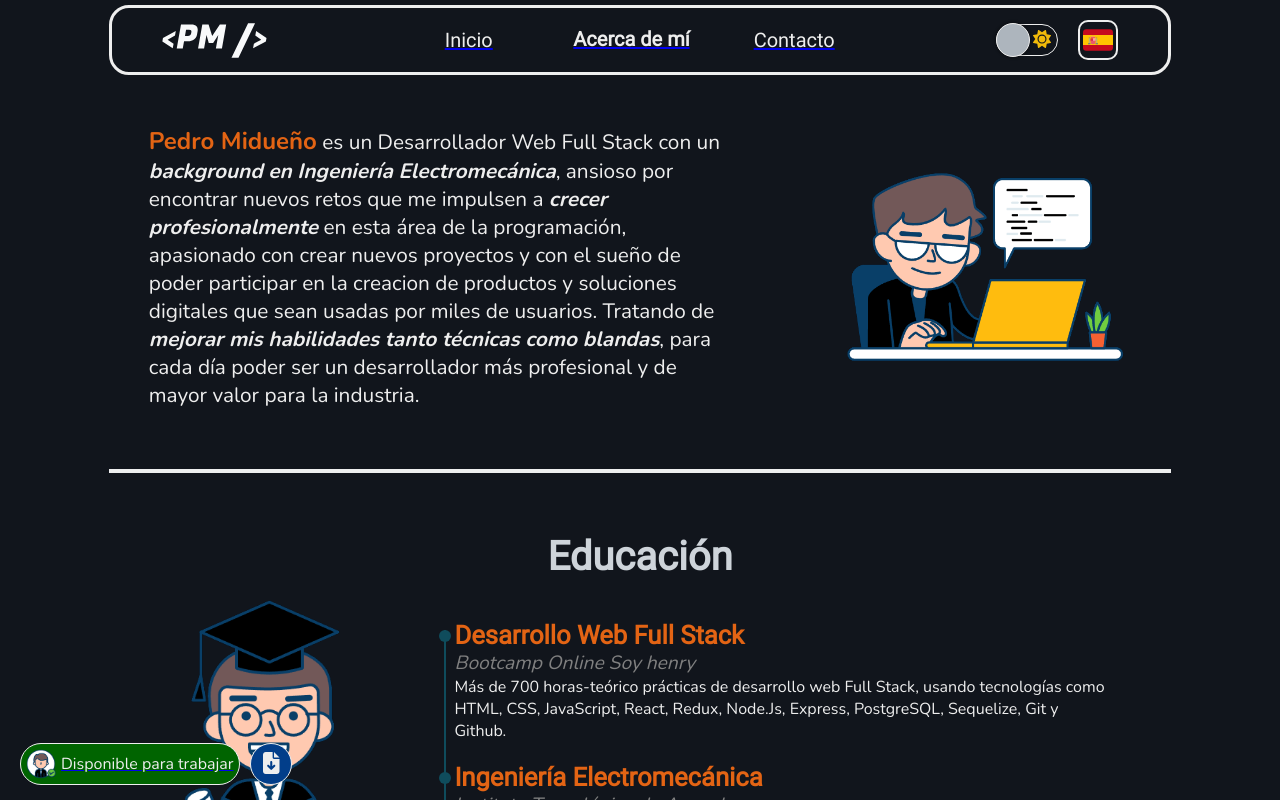
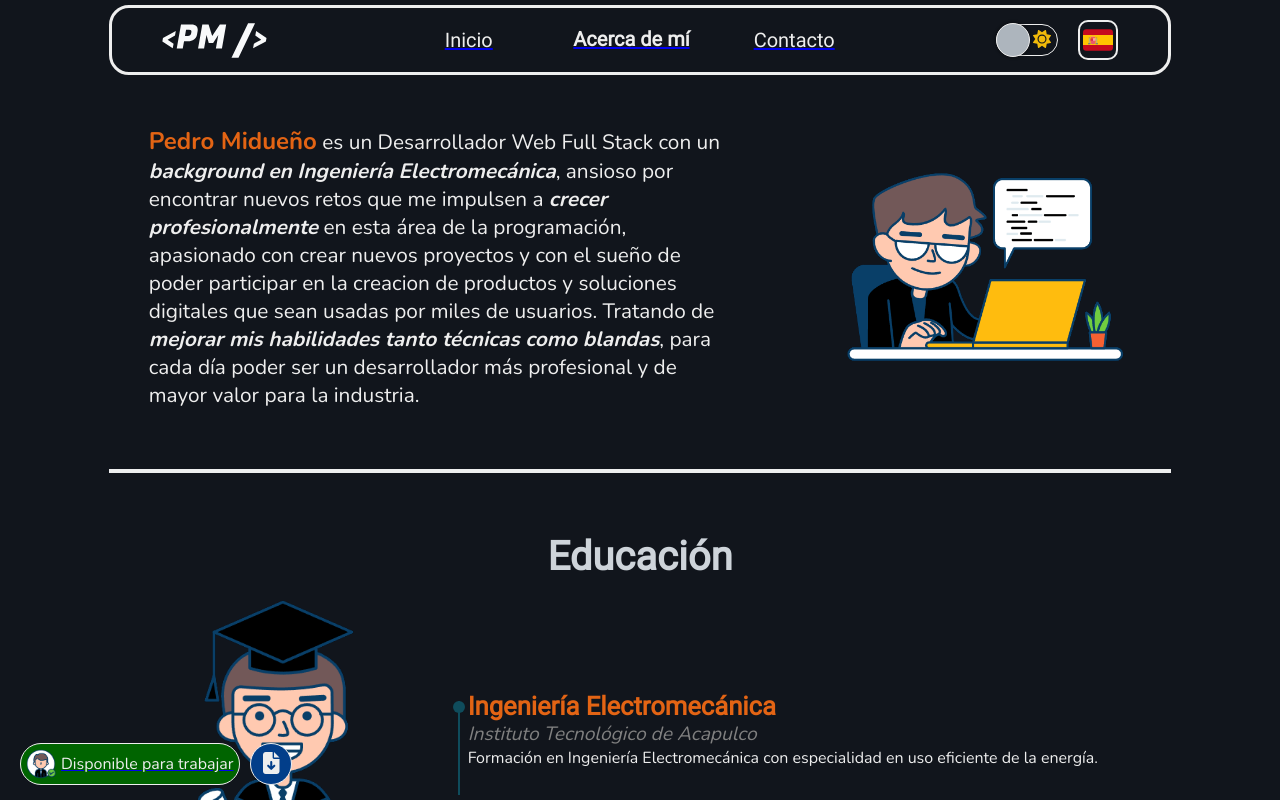
Before and after one commit to PedroMidueno/portfolio-pedromidueno, a React (Vite) app: page /about in a window 1280 px wide. Shown: the top 800 px of the page. Built offline with nearby package versions, Linux system fonts and the light colour scheme.

Commit message:
Update education

```diff
--- a/src/components/Education.jsx
+++ b/src/components/Education.jsx
@@ -7,9 +7,9 @@ import { education as educationLang } from '../config/languages'
 const Education = () => {
   const { lang, theme } = useUISettings()
   const {
-    fullstack,
-    fullstackDescription,
-    fullstackSchool,
+    // fullstack,
+    // fullstackDescription,
+    // fullstackSchool,
     engineer,
     engineerSchool,
     engineerDescription
@@ -26,7 +26,7 @@ const Education = () => {
         <img src={education} alt='education' />
 
         <div className={styles.timeline}>
-          <div className={styles.education_box}>
+          {/* <div className={styles.education_box}>
             <span className={styles.degree}>
               {lang === ES && fullstack.es}
               {lang === EN && fullstack.en}
@@ -39,7 +39,7 @@ const Education = () => {
               {lang === ES && fullstackDescription.es}
               {lang === EN && fullstackDescription.en}
             </p>
-          </div>
+          </div> */}
 
           <div className={styles.education_box}>
             <span className={styles.degree}>
```
